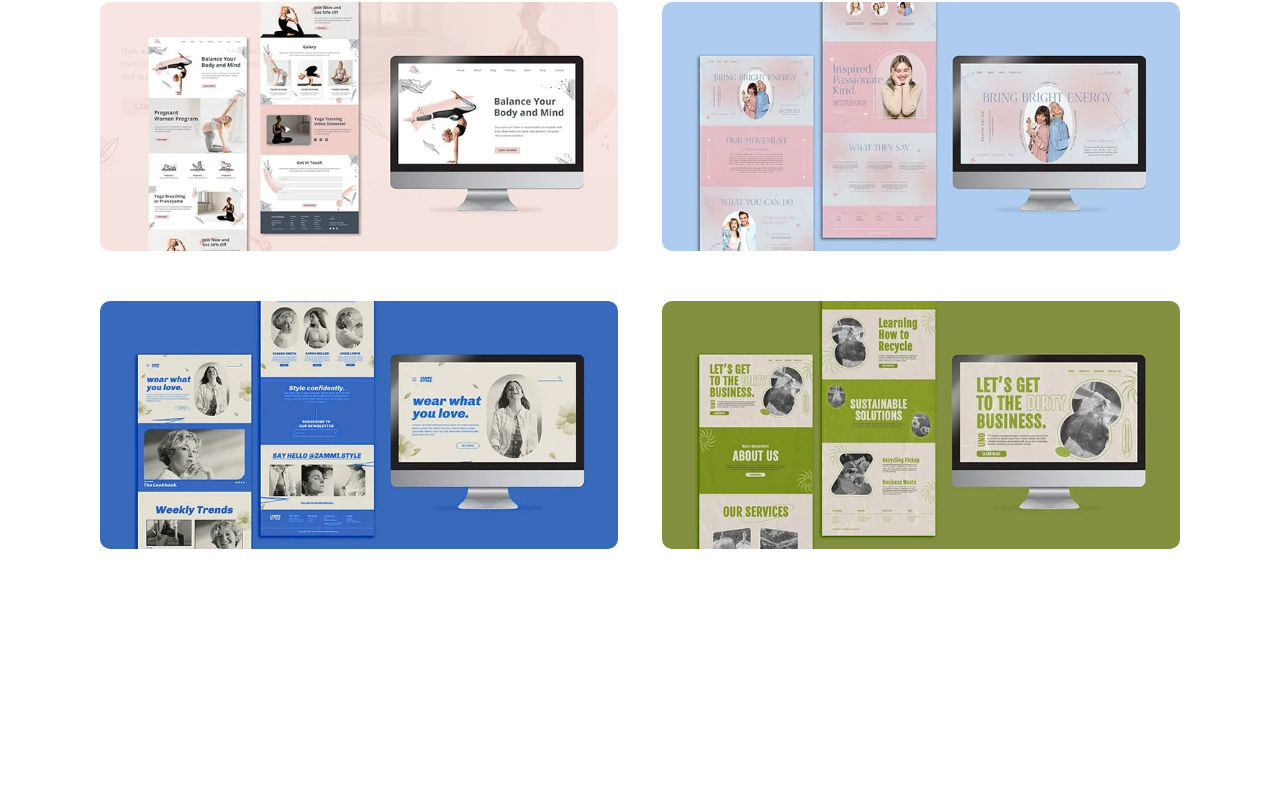
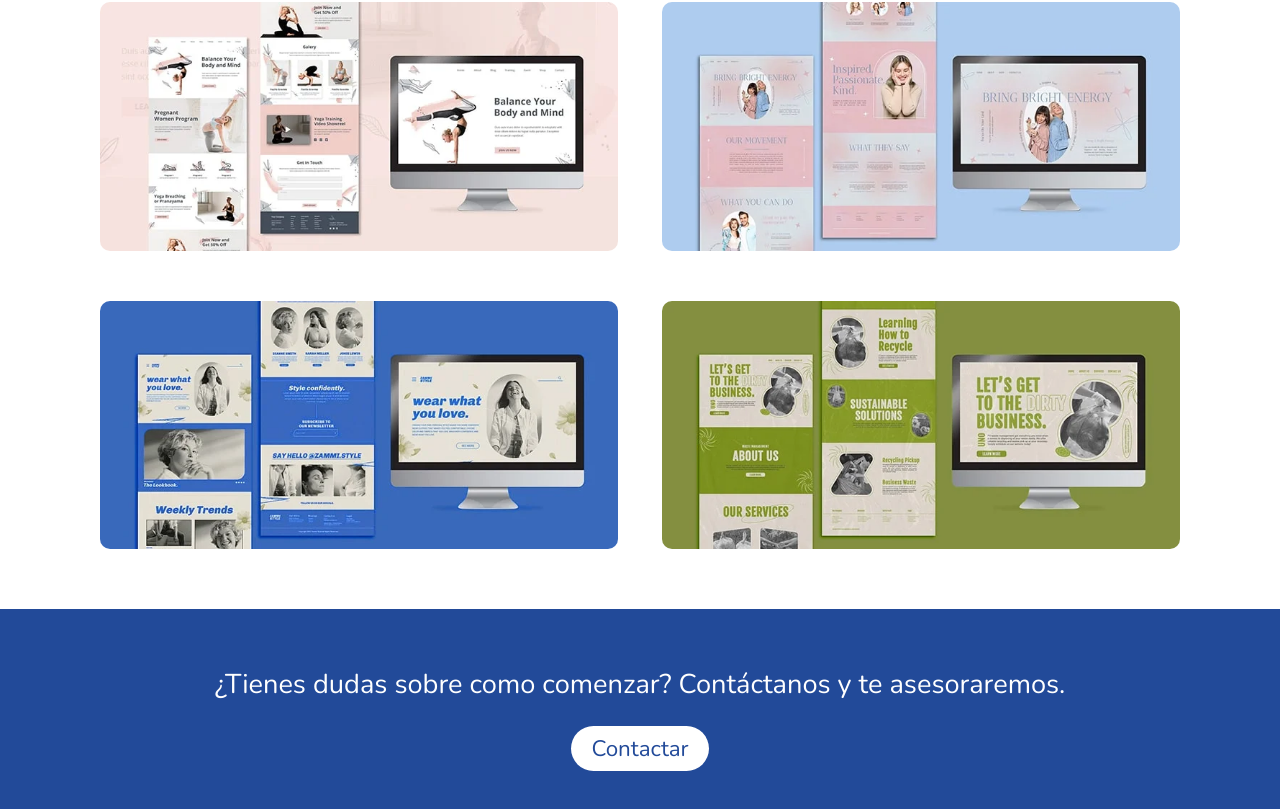
Before and after one commit to JhulianDev/IngenioWeb, a React (Vite) app: page / in a window 1280 px wide. Shown: the part 3670-4479 px from the top of the page. Before the commit the page ends 4279 px from the top, so only its background shows below. Built offline with nearby package versions, Linux system fonts and the light colour scheme.

Commit message:
Se agrega la seccion 'Contacto' a la aplicacion principal

```diff
--- a/src/components/App.jsx
+++ b/src/components/App.jsx
@@ -5,6 +5,7 @@ import Pasos from './sections/pasos/Pasos';
 import Equipo from './sections/equipo/Equipo';
 import Paquetes from './sections/paquetes/Paquetes';
 import Portfolio from './sections/portfolio/Portfolio';
+import Contacto from './sections/contacto/Contacto';
 
 
 const App = () => {
@@ -16,6 +17,7 @@ const App = () => {
       <Equipo />
       <Paquetes />
       <Portfolio />
+      <Contacto />
     </>
   );
 };
```
